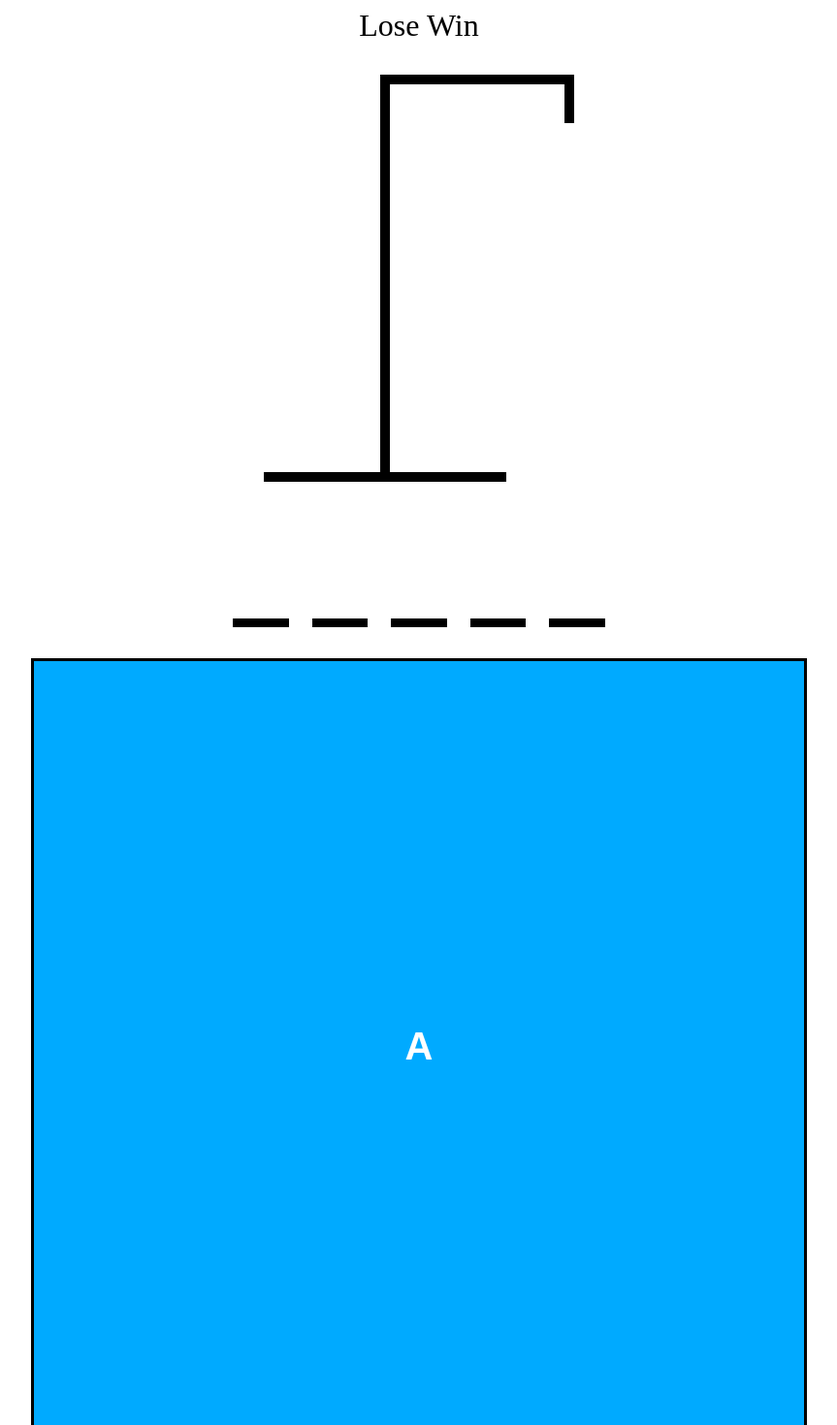
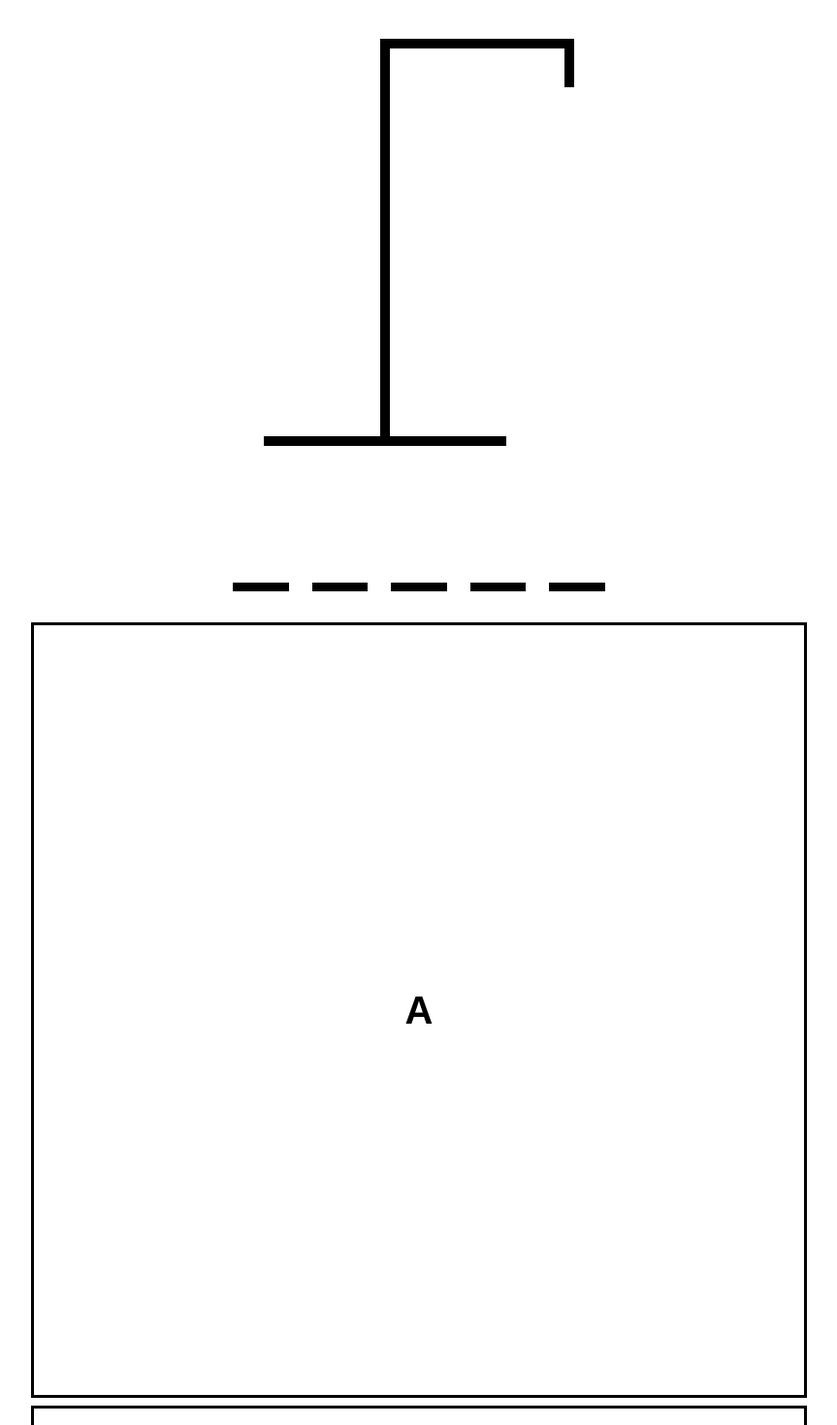
Before and after one commit to kobebuckley/hangman, a React (Vite) app in the folder hangman-vite/: page / in a window 1280 px wide. Shown: the top 1470 px of the page at 97% size, without its empty margins (208-1071 px from the left). Built offline with nearby package versions, Linux system fonts and the light colour scheme.

Commit message:
incldues base win or lose functionality

```diff
--- a/hangman-vite/src/App.tsx
+++ b/hangman-vite/src/App.tsx
@@ -12,12 +12,13 @@ function App(){
 
   const [guessedLetters, setGuessedLetters] = useState<string[]>([])
 
-  const inCorrectLetters = guessedLetters.filter(letter => !wordToGuess.includes(letter))
+  const incorrectLetters = guessedLetters.filter(letter => !wordToGuess.includes(letter))
 
 
-
-
-
+  const isLoser = incorrectLetters.length>=6
+  const isWinner = wordToGuess
+    .split("")
+    .every(letter => guessedLetters.includes(letter))
 
 
 
@@ -26,18 +27,6 @@ function App(){
 
       setGuessedLetters(currentLetters => [...currentLetters, letter])
     },[guessedLetters ])
-
-
-
-
-
-
-
-
-
-
-
-
 
 
 
@@ -71,10 +60,11 @@ function App(){
     }}>
 
       <div style={{fontSize: "2rem", textAlign:"center"}}>
-        Lose
-        Win
+        {isWinner && "Winner! - Refresh to try again"}
+        {isLoser && "Nice Try - Refresh to try again"}
+
       </div>
-      <HangmanDrawing numberOfGuesses = {inCorrectLetters.length} />
+      <HangmanDrawing numberOfGuesses = {incorrectLetters.length} />
       <HangmanWord guessedLetters = {guessedLetters} wordToGuess ={wordToGuess} />
 
 
@@ -83,7 +73,9 @@ function App(){
   <div style={{ alignSelf:"stretch" }}>
 
         <Keyboard
-
+          activeLetters={guessedLetters.filter(letter => wordToGuess.includes(letter)
+            )}
+            inactiveLetters={incorrectLetters} addGuessedLetter={addGuessedLetter}
         />
       </div>
 
--- a/hangman-vite/src/Keyboard.tsx
+++ b/hangman-vite/src/Keyboard.tsx
@@ -30,7 +30,13 @@ const KEYS = [
   "z",
 ]
 
-export function Keyboard(){
+type KeyboardProps = {
+  activeLetters : string[]
+   inactiveLetters : string[]
+   addGuessedLetter : (letter : string) => void
+}
+
+export function Keyboard({ activeLetters, inactiveLetters, addGuessedLetter,} : KeyboardProps){
     return(
         <div style={{
             display: 'grid',
@@ -40,10 +46,19 @@ export function Keyboard(){
           >
           {KEYS.map(key => {
 
+            const isActive = activeLetters.includes(key)
+            const isInactive = inactiveLetters.includes(key)
+
+
+
         return (
           <button
+            onClick={() => addGuessedLetter(key)}
 
-            className={`${styles.btn} ${styles.active}`}
+            className={`${styles.btn} ${isActive ? styles.active : ""}
+            ${
+              isInactive ? styles.active : ""}`}
+            disabled = {isInactive || isActive}
             key={key}
           >
             {key}
```
